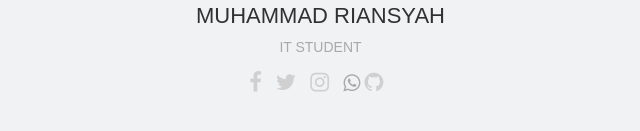
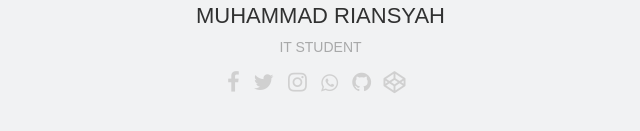
Before and after one commit to blinnkz/riansyyh.github.io, a plain HTML site: page index.html in a window 1280 px wide. Shown: the part 287-418 px from the top of the page, 320-960 px from the left. Drawn offline with Linux system fonts and the light colour scheme.

Commit message:
wa dan codepen

```diff
--- a/index.html
+++ b/index.html
@@ -51,15 +51,18 @@
         </a>
 
 
-        <!-- <a class="codepen" href="#"><i class="fa fa-codepen"></i></a> -->
-
+        <a
+          target="_blank"
+          class="github"
+          href="https://github.com/vendettasx">
+        <i class="fa fa-github"></i></a>
 
         <a
-            target="_blank"
-            class="github"
-            href="https://github.com/vendettasx">
-          <i class="fa fa-github"></i></a>
-        <!-- <a class="email" href="#"><i class="fa fa-envelope-square"></i></a> -->
+          target="_blank"
+          class="codepen"
+          href="https://codepen.io/vendettasx">
+        <i class="fa fa-codepen"></i></a>
+
       </div>
     </div>
 </html>
--- a/style.css
+++ b/style.css
@@ -87,7 +87,7 @@ a.instagram:hover {
   transition: all .3s ease;
 }
 
-a.tumblr {
+a.whatsapp {
   font-family: 'social';
   font-size: 22px;
   color: #d0d0d0;
```
